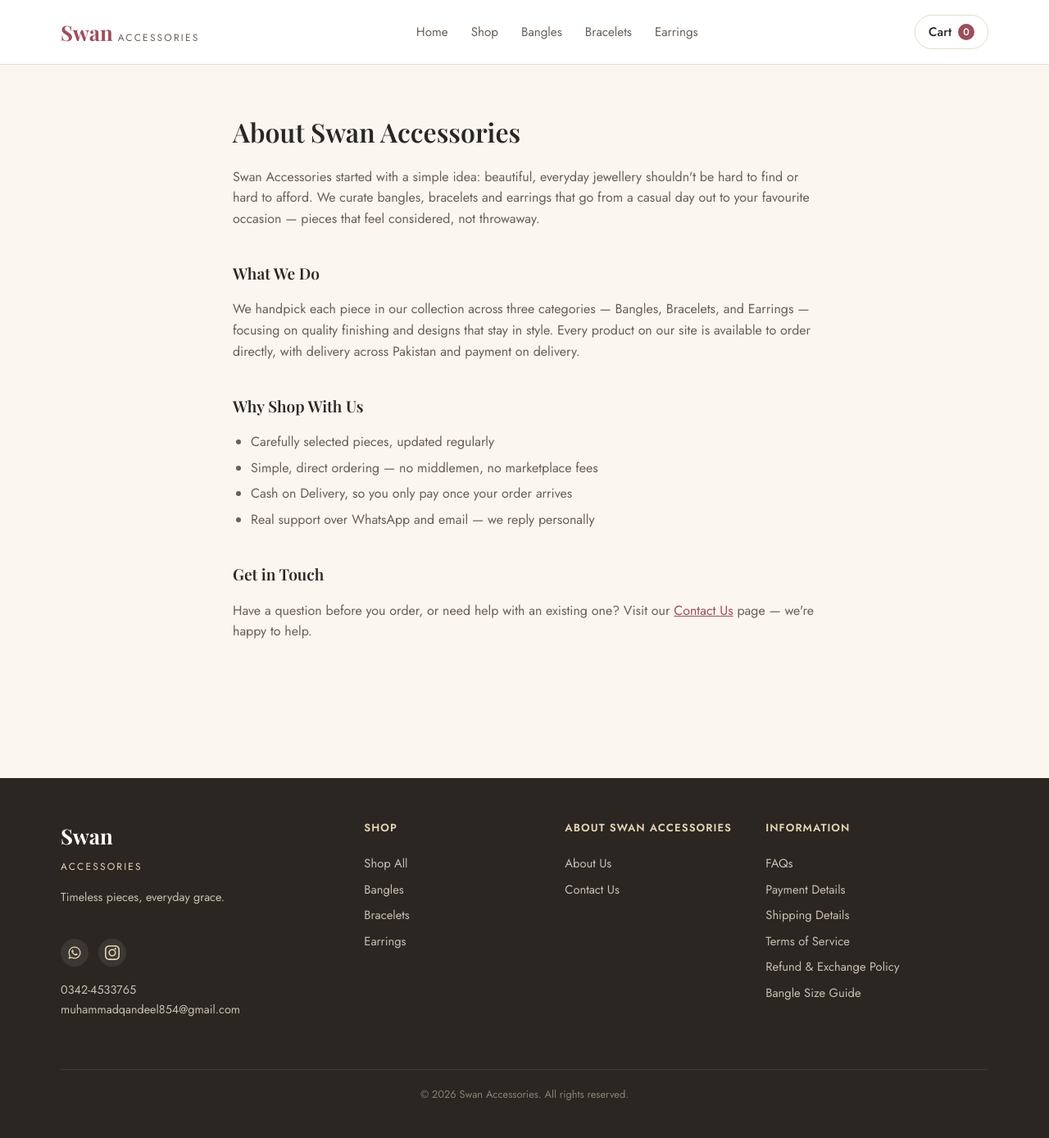
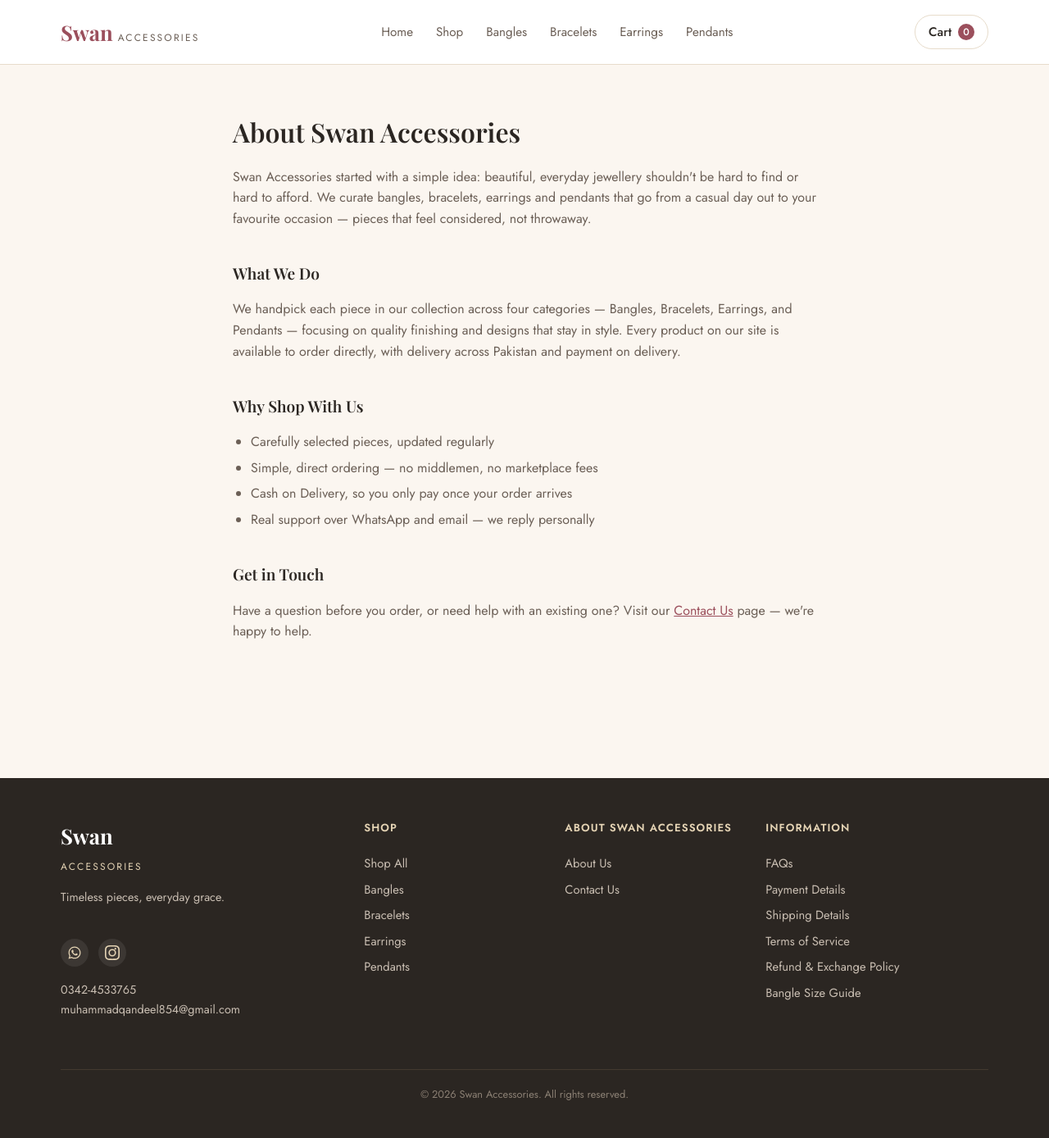
Before and after one commit to shizaadsenseexpert/swan-accessories, a PHP site: page /about.php in a window 1280 px wide. Shown: the whole page at 82% size. Run offline with PHP 8.4, Linux system fonts and the light colour scheme.

Commit message:
Add Pendants category with two necklace products
New category shown in the nav, footer, shop filters, homepage tiles and
admin. Existing stores get the pendant products seeded automatically on
next load (any seed category with no products is filled in).

Co-Authored-By: Claude Opus 5.5 <noreply@anthropic.com>
Claude-Session: https://claude.ai/code/session_01EJr2Bmy55WhafMCznfeiR1

```diff
--- a/about.php
+++ b/about.php
@@ -7,10 +7,10 @@ require __DIR__ . '/includes/header.php';
 
 <div class="policy-page">
   <h1>About Swan Accessories</h1>
-  <p>Swan Accessories started with a simple idea: beautiful, everyday jewellery shouldn't be hard to find or hard to afford. We curate bangles, bracelets and earrings that go from a casual day out to your favourite occasion — pieces that feel considered, not throwaway.</p>
+  <p>Swan Accessories started with a simple idea: beautiful, everyday jewellery shouldn't be hard to find or hard to afford. We curate bangles, bracelets, earrings and pendants that go from a casual day out to your favourite occasion — pieces that feel considered, not throwaway.</p>
 
   <h2>What We Do</h2>
-  <p>We handpick each piece in our collection across three categories — Bangles, Bracelets, and Earrings — focusing on quality finishing and designs that stay in style. Every product on our site is available to order directly, with delivery across Pakistan and payment on delivery.</p>
+  <p>We handpick each piece in our collection across four categories — Bangles, Bracelets, Earrings, and Pendants — focusing on quality finishing and designs that stay in style. Every product on our site is available to order directly, with delivery across Pakistan and payment on delivery.</p>
 
   <h2>Why Shop With Us</h2>
   <ul>
--- a/faqs.php
+++ b/faqs.php
@@ -4,7 +4,7 @@ $basePath = '';
 $pageTitle = 'FAQs';
 
 $faqs = [
-    ['How do I place an order?', 'Browse our Bangles, Bracelets, and Earrings, add the pieces you like to your cart, then go to checkout and fill in your delivery details. No account needed.'],
+    ['How do I place an order?', 'Browse our Bangles, Bracelets, Earrings, and Pendants, add the pieces you like to your cart, then go to checkout and fill in your delivery details. No account needed.'],
     ['What payment methods do you accept?', 'Currently we accept Cash on Delivery (COD) — you pay in cash when your order arrives at your doorstep. Online payment options are coming soon.'],
     ['How long does delivery take?', 'Most orders are delivered within 3–5 working days, depending on your city. See our Shipping Details page for more.'],
     ['Can I exchange or return a product?', 'Yes — see our Refund & Exchange Policy page for the full details on exchanges.'],
--- a/includes/db.php
+++ b/includes/db.php
@@ -37,6 +37,7 @@ function migrate_schema(PDO $pdo): void {
     }
 
     rename_generic_products($pdo);
+    seed_missing_categories($pdo);
 }
 
 // Renames any product still using the old auto-generated "Bangle 1" style
@@ -124,15 +125,35 @@ function product_name_map(): array {
         'earring 9.jpeg' => 'Pearl Bow Wreath Stud Earrings',
         'earring 10.jpeg' => 'Black Stone Floral Drop Earrings',
         'earring 11.jpeg' => 'Black Marble Drop Earrings',
+
+        'pendant 1.jpeg' => 'Golden Leaf Vine Ribbon Necklace',
+        'pendant 2.jpeg' => 'Golden Beaded Rope Necklace',
     ];
 }
 
-function seed_products(PDO $pdo): void {
-    $categories = [
+function seed_categories(): array {
+    return [
         'bangles'   => ['label' => 'Bangles',   'price' => 450],
         'bracelet'  => ['label' => 'Bracelets', 'price' => 650],
         'earrings'  => ['label' => 'Earrings',  'price' => 350],
+        'pendants'  => ['label' => 'Pendants',  'price' => 550],
     ];
+}
+
+// Seeds any category that has no products yet, so categories added after
+// the store was first set up (e.g. Pendants) appear on existing databases.
+function seed_missing_categories(PDO $pdo): void {
+    $count = $pdo->prepare("SELECT COUNT(*) FROM products WHERE category = :category");
+    $missing = [];
+    foreach (seed_categories() as $cat => $info) {
+        $count->execute([':category' => $cat]);
+        if ((int)$count->fetchColumn() === 0) $missing[$cat] = $info;
+    }
+    if (!empty($missing)) seed_products($pdo, $missing);
+}
+
+function seed_products(PDO $pdo, ?array $categories = null): void {
+    $categories = $categories ?? seed_categories();
     $names = product_name_map();
 
     $stmt = $pdo->prepare("
--- a/includes/footer.php
+++ b/includes/footer.php
@@ -32,6 +32,7 @@
       <a href="<?= $basePath ?? '' ?>/shop.php?cat=bangles">Bangles</a>
       <a href="<?= $basePath ?? '' ?>/shop.php?cat=bracelet">Bracelets</a>
       <a href="<?= $basePath ?? '' ?>/shop.php?cat=earrings">Earrings</a>
+      <a href="<?= $basePath ?? '' ?>/shop.php?cat=pendants">Pendants</a>
     </div>
 
     <div class="footer-col">
--- a/includes/functions.php
+++ b/includes/functions.php
@@ -6,12 +6,12 @@ function money(int $amount): string {
 }
 
 function category_label(string $cat): string {
-    $labels = ['bangles' => 'Bangles', 'bracelet' => 'Bracelets', 'earrings' => 'Earrings'];
+    $labels = ['bangles' => 'Bangles', 'bracelet' => 'Bracelets', 'earrings' => 'Earrings', 'pendants' => 'Pendants'];
     return $labels[$cat] ?? ucfirst($cat);
 }
 
 function all_categories(): array {
-    return ['bangles', 'bracelet', 'earrings'];
+    return ['bangles', 'bracelet', 'earrings', 'pendants'];
 }
 
 function get_products(?string $category = null, bool $activeOnly = true): array {
--- a/includes/header.php
+++ b/includes/header.php
@@ -22,6 +22,7 @@
       <a href="<?= $basePath ?? '' ?>/shop.php?cat=bangles">Bangles</a>
       <a href="<?= $basePath ?? '' ?>/shop.php?cat=bracelet">Bracelets</a>
       <a href="<?= $basePath ?? '' ?>/shop.php?cat=earrings">Earrings</a>
+      <a href="<?= $basePath ?? '' ?>/shop.php?cat=pendants">Pendants</a>
     </nav>
     <div class="header-actions">
       <a class="cart-link" href="<?= $basePath ?? '' ?>/cart.php">
--- a/index.php
+++ b/index.php
@@ -20,7 +20,7 @@ require __DIR__ . '/includes/header.php';
   <div class="hero-inner">
     <div class="hero-copy">
       <h1>Grace, in every detail.</h1>
-      <p><?= e(SITE_TAGLINE) ?> Handpicked bangles, bracelets and earrings for the everyday and the unforgettable.</p>
+      <p><?= e(SITE_TAGLINE) ?> Handpicked bangles, bracelets, earrings and pendants for the everyday and the unforgettable.</p>
       <div style="display:flex; gap:14px; flex-wrap:wrap;">
         <a href="shop.php" class="btn btn-primary">Shop the Collection</a>
         <a href="<?= e(whatsapp_link('Hi! I would like to know more about your collection.')) ?>" target="_blank" rel="noopener" class="btn btn-outline">Ask on WhatsApp</a>
```
Also changed, not shown: assets/images/products/pendants/pendant 1.jpeg (added), assets/images/products/pendants/pendant 2.jpeg (added).
